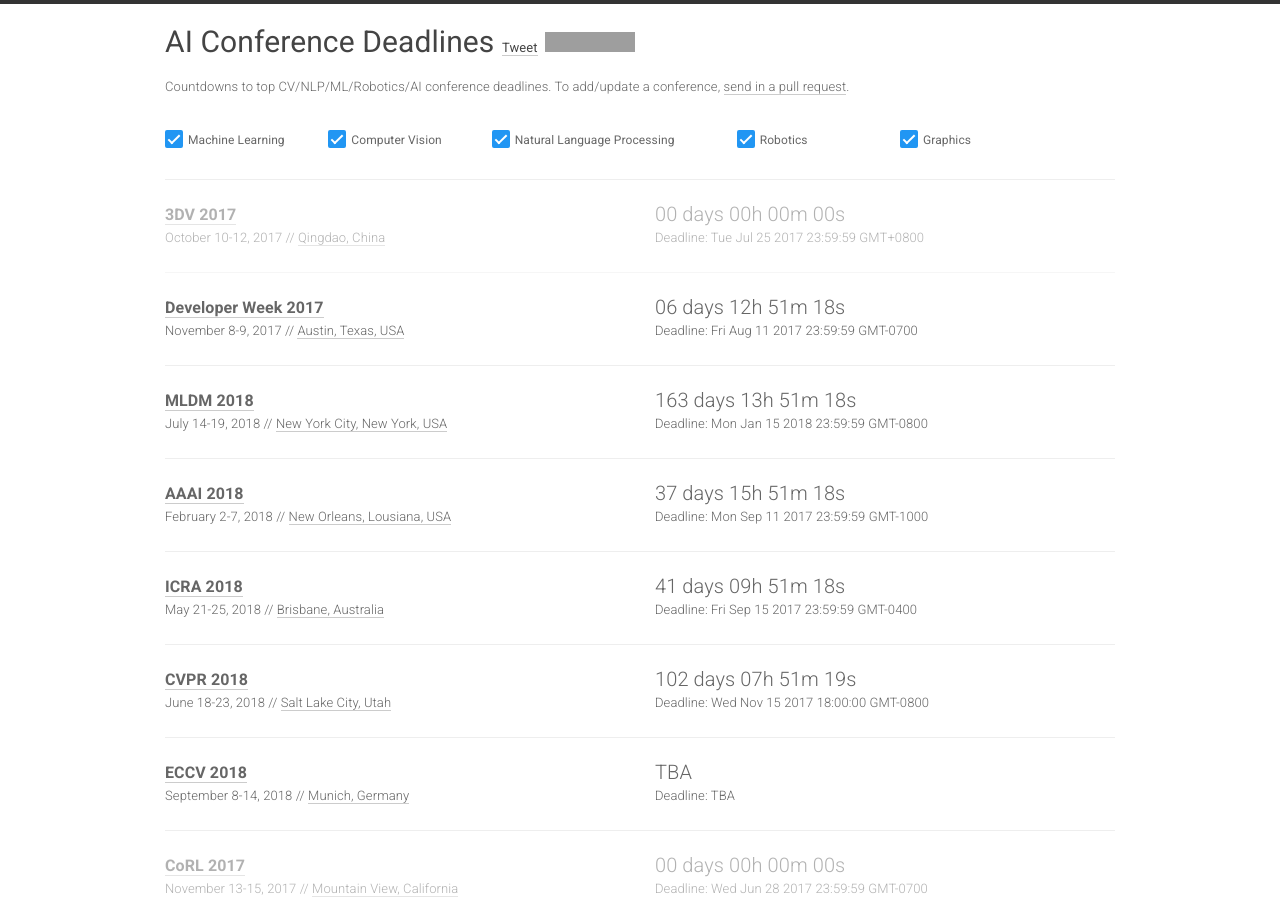
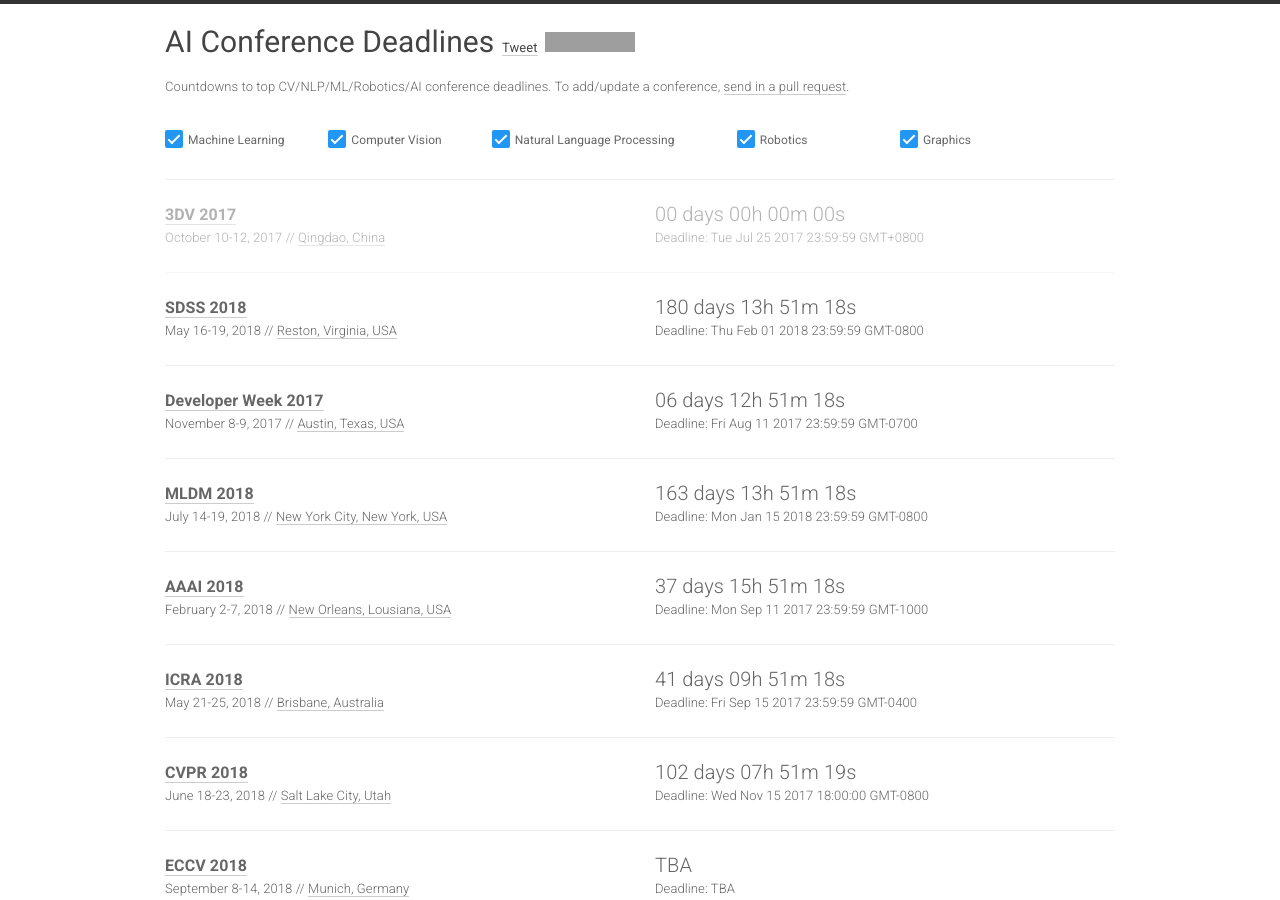
Before and after one commit to paperswithcode/ai-deadlines, a Jekyll site: the page built from index.html, in a window 1280 px wide and 900 px high. Built offline with Jekyll 4.4.1, drawn with Linux system fonts in a browser that asks for light colours; nearby versions of some CDN libraries; comment, search, counter and statistics services are not loaded; grey boxes are pictures that could not be loaded.

Commit message:
Updated with the ASA's new Symposium on Data Science

```diff
--- a/_data/conferences.yml
+++ b/_data/conferences.yml
@@ -9,6 +9,16 @@
   date: October 10-12, 2017
   place: Qingdao, China
   sub: CV
+
+- name: SDSS
+  year: 2018
+  id: sdss18
+  link: http://ww2.amstat.org/meetings/sdss/2018/
+  deadline: "2018-02-01 23:59:59"
+  timezone: America/Los_Angeles
+  date: May 16-19, 2018
+  place: Reston, Virginia, USA
+  sub: ML
 
 - name: Developer Week
   year: 2017
```
